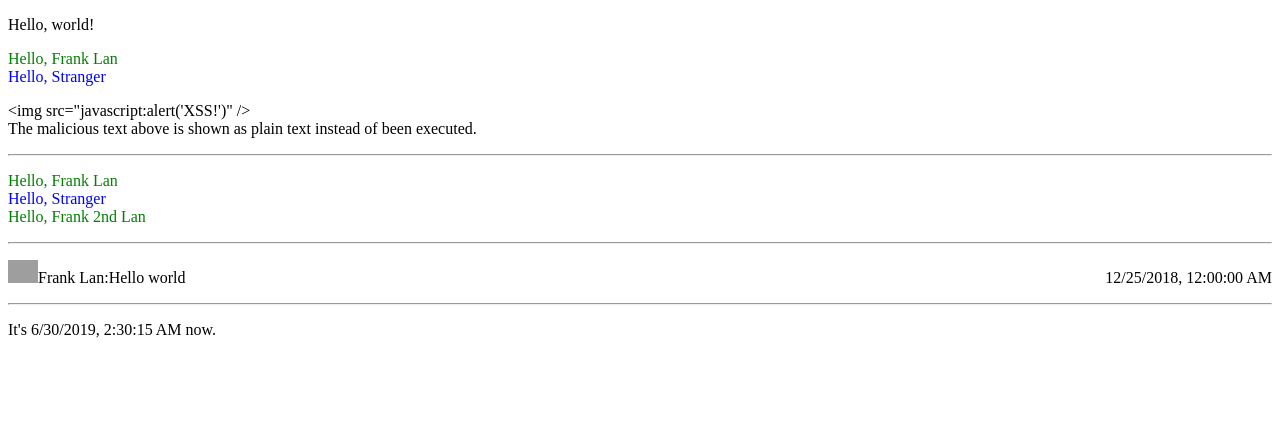
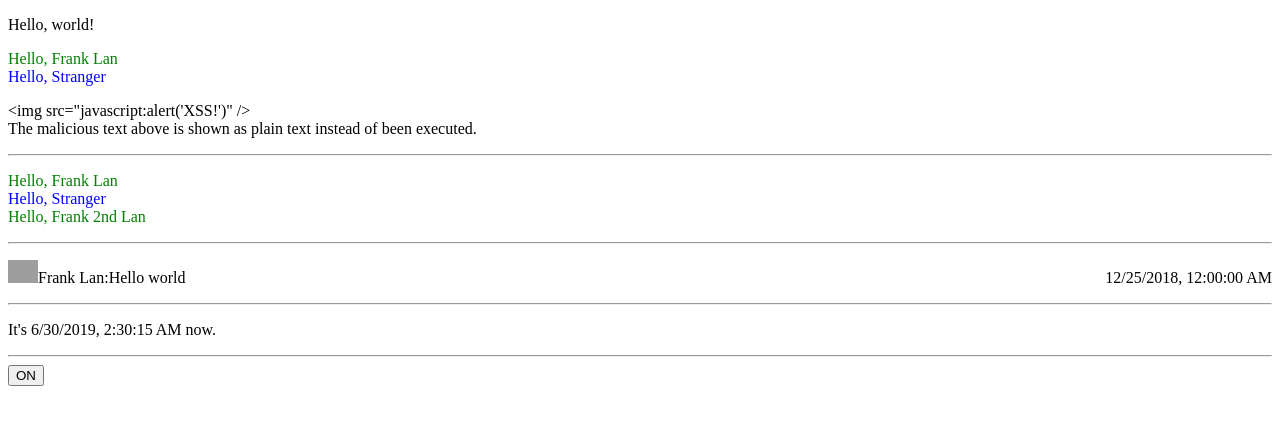
Before and after one commit to tlan16/learn-react, a React app: page / in a window 1280 px wide. Shown: the top 424 px of the page. Built offline with nearby package versions, Linux system fonts and the light colour scheme; grey boxes are pictures that could not be loaded; the HTML template or start-up script is replaced by a standard one.

Commit message:
finished `Handling Events`

```diff
--- a/src/app.jsx
+++ b/src/app.jsx
@@ -3,6 +3,7 @@ import ReactDOM from 'react-dom'
 import {Wellcome, getGreeting, formatName} from './components/Wellcome'
 import {Comment} from './components/Comment'
 import {Clock} from './components/Clock'
+import {Toggle} from './components/Toggle'
 
 const { REACT_ROOT_DIV_ID } = process.env
 
@@ -48,6 +49,8 @@ const app = () => {
         <p>
           <Clock/>
         </p>
+        <hr/>
+        <Toggle/>
       </span>
     ),
     document.getElementById(REACT_ROOT_DIV_ID),
--- a/src/components/Avatar.js
+++ b/src/components/Avatar.js
@@ -12,7 +12,6 @@ const Avatar = props => (
   />
 )
 
-export default Avatar
 export {
   Avatar,
 }
--- a/src/components/Clock.js
+++ b/src/components/Clock.js
@@ -1,5 +1,5 @@
 import React from 'react'
-import FormattedDate from './FormattedDate';
+import {FormattedDate} from './FormattedDate'
 
 const Clock = class extends React.Component {
   #timerId
@@ -37,7 +37,6 @@ const Clock = class extends React.Component {
   }
 }
 
-export default Clock
 export {
   Clock,
 }
--- a/src/components/Comment.js
+++ b/src/components/Comment.js
@@ -19,8 +19,6 @@ const Comment = props => (
   </span>
 )
 
-export default Comment
-
 export {
   Comment,
   formatDate
--- a/src/components/FormattedDate.js
+++ b/src/components/FormattedDate.js
@@ -1,4 +1,4 @@
-import React from 'react';
+import React from 'react'
 
 const FormattedDate = ({date}) => (
   <span>
@@ -6,7 +6,6 @@ const FormattedDate = ({date}) => (
   </span>
 )
 
-export default FormattedDate
 export {
   FormattedDate
 }
--- /dev/null
+++ b/src/components/Toggle.js
@@ -0,0 +1,41 @@
+import React from 'react'
+import { FormattedDate } from './FormattedDate'
+
+const Toggle = class extends React.Component
+{
+  constructor(props) {
+    super(props)
+    this.state = {
+      isToggleOn: true,
+      lastEventTriggeredAt: undefined,
+    }
+
+    this.handleClick = this.handleClick.bind(this)
+  }
+
+  handleClick(date){
+    this.setState(state => ({
+      isToggleOn: !state.isToggleOn,
+      lastEventTriggeredAt: date,
+    }))
+  }
+
+  render() {
+    return (
+      <span>
+        <button onClick={this.handleClick.bind(this, new Date())}>
+          {this.state.isToggleOn === true ? 'ON' : 'OFF'}
+        </button>
+        {
+          typeof this.state.lastEventTriggeredAt === 'undefined'
+            ? undefined
+            : <span style={{float: 'right'}}>(Last event is triggered at <FormattedDate date={this.state.lastEventTriggeredAt}/>)</span>
+        }
+      </span>
+    )
+  }
+}
+
+export {
+  Toggle,
+}
--- a/src/components/UserInfo.js
+++ b/src/components/UserInfo.js
@@ -10,7 +10,6 @@ const UserInfo = props => (
   </span>
 )
 
-export default UserInfo
 export {
   UserInfo,
 }
--- a/src/components/Wellcome.js
+++ b/src/components/Wellcome.js
@@ -19,5 +19,3 @@ export {
   getGreeting,
   formatName,
 }
-
-export default Wellcome
```
